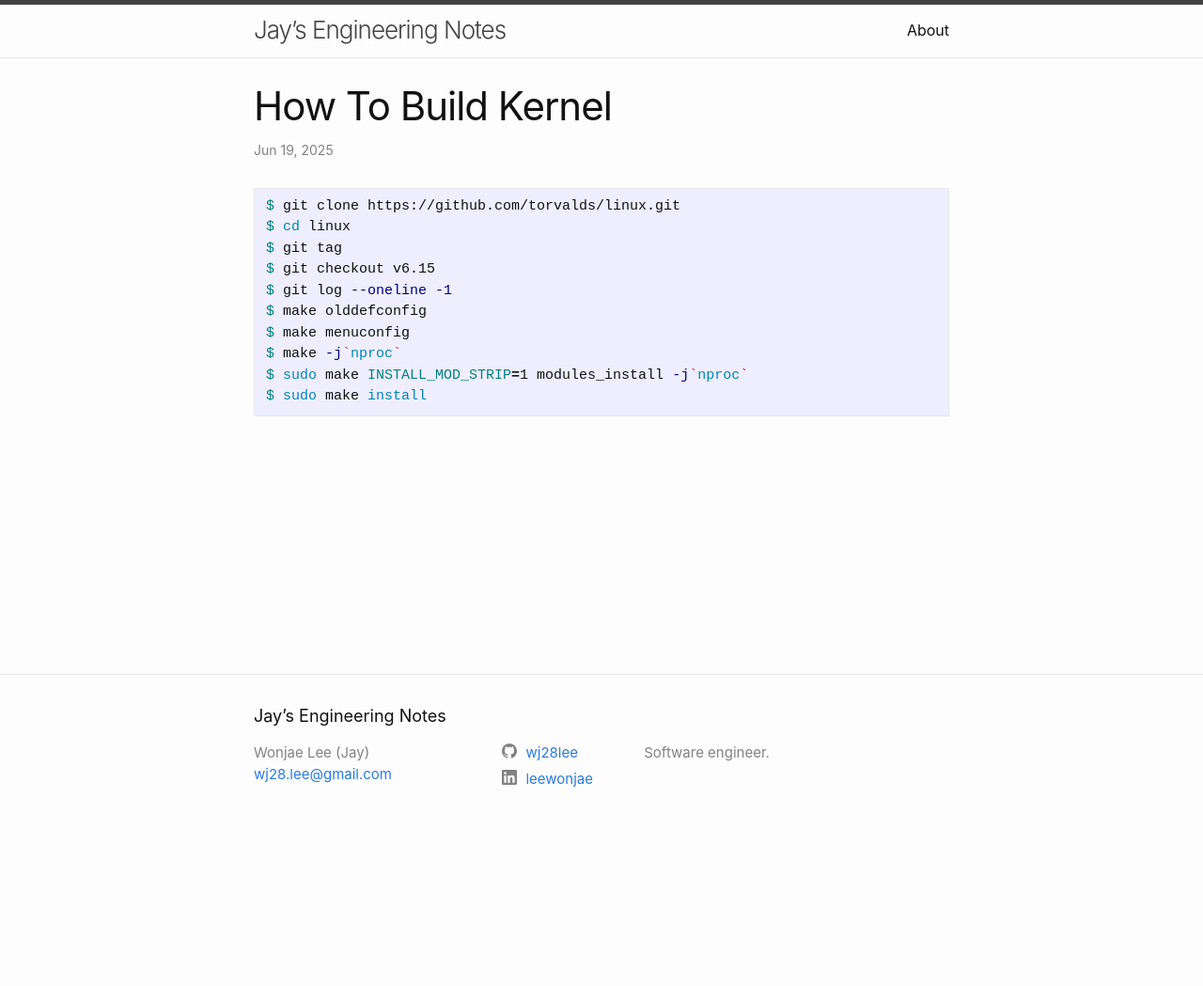
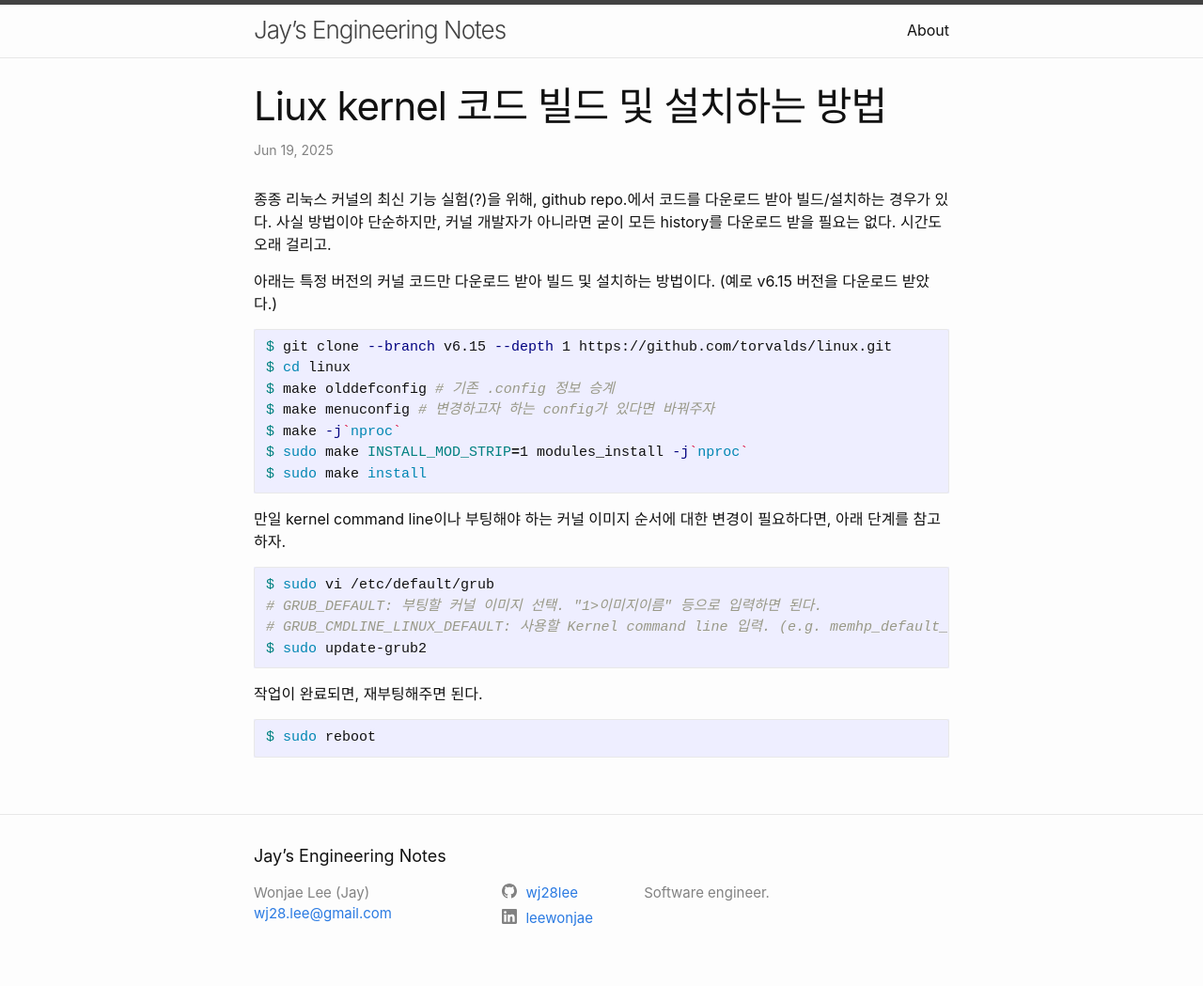
Before and after one commit to wj28lee/wj28lee.github.io, a Jekyll site: the page built from _posts/2025-06-19-how-to-build-kernel.md, in a window 1280 px wide. Shown: the whole page at 94% size. Built offline with Jekyll 4.4.1, drawn with Linux system fonts in a browser that asks for light colours; our own code applies the rules of GitHub Pages for plain Markdown files; comment, search, counter and statistics services are not loaded; before the commit the page ends 900 px from its top, so only the background shows below that.

Commit message:
_posts: enhance content of how to build kernel

````diff
--- a/_posts/2025-06-19-how-to-build-kernel.md
+++ b/_posts/2025-06-19-how-to-build-kernel.md
@@ -1,12 +1,31 @@
+---
+layout: post
+title: "Liux kernel 코드 빌드 및 설치하는 방법"
+categories: tech
+tags: [linux, kernel]
+---
+종종 리눅스 커널의 최신 기능 실험(?)을 위해, github repo.에서 코드를 다운로드 받아 빌드/설치하는 경우가 있다. 사실 방법이야 단순하지만, 커널 개발자가 아니라면 굳이 모든 history를 다운로드 받을 필요는 없다. 시간도 오래 걸리고.
+
+아래는 특정 버전의 커널 코드만 다운로드 받아 빌드 및 설치하는 방법이다. (예로 v6.15 버전을 다운로드 받았다.)
 ```bash
-$ git clone https://github.com/torvalds/linux.git
+$ git clone --branch v6.15 --depth 1 https://github.com/torvalds/linux.git
 $ cd linux
-$ git tag
-$ git checkout v6.15
-$ git log --oneline -1
-$ make olddefconfig
-$ make menuconfig
+$ make olddefconfig # 기존 .config 정보 승계
+$ make menuconfig # 변경하고자 하는 config가 있다면 바꿔주자
 $ make -j`nproc`
 $ sudo make INSTALL_MOD_STRIP=1 modules_install -j`nproc`
 $ sudo make install
 ```
+
+만일 kernel command line이나 부팅해야 하는 커널 이미지 순서에 대한 변경이 필요하다면, 아래 단계를 참고하자.
+```bash
+$ sudo vi /etc/default/grub
+# GRUB_DEFAULT: 부팅할 커널 이미지 선택. "1>이미지이름" 등으로 입력하면 된다.
+# GRUB_CMDLINE_LINUX_DEFAULT: 사용할 Kernel command line 입력. (e.g. memhp_default_state=offline)
+$ sudo update-grub2
+```
+
+작업이 완료되면, 재부팅해주면 된다.
+```bash
+$ sudo reboot
+```
````
